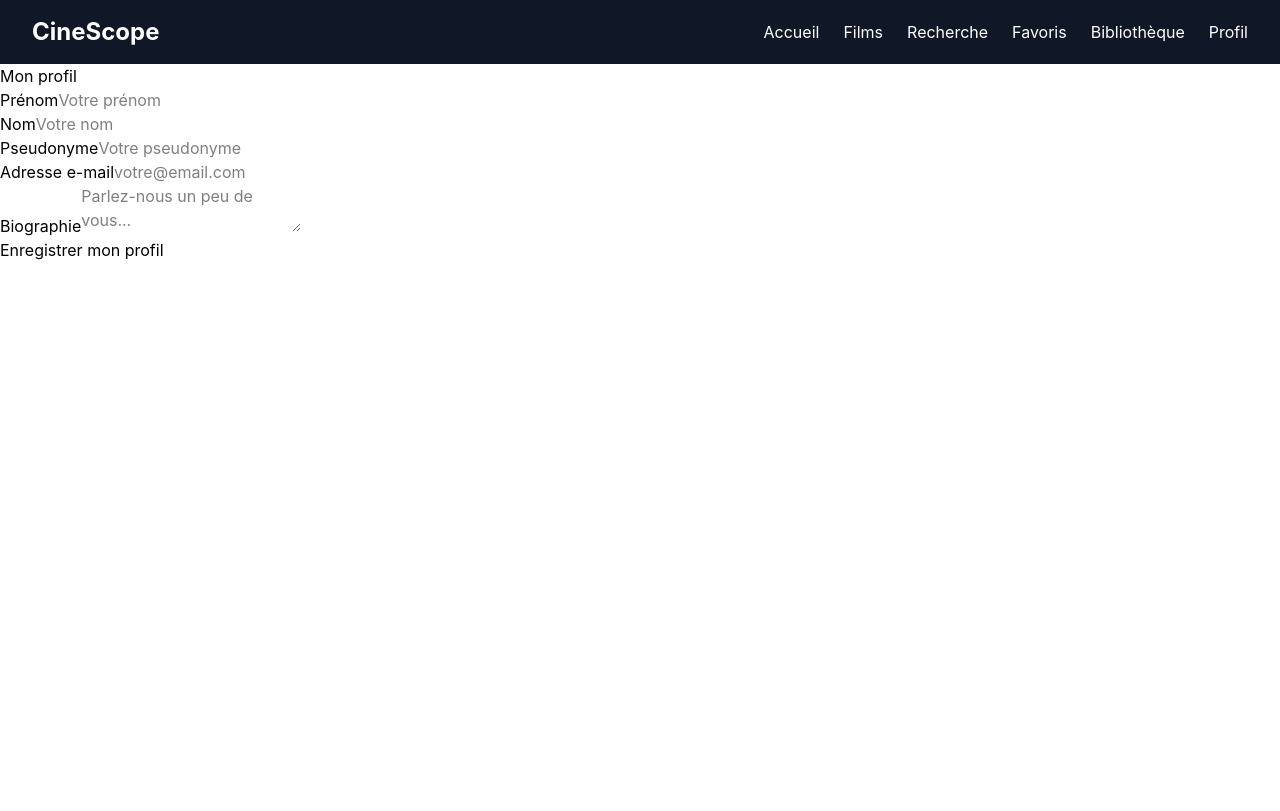
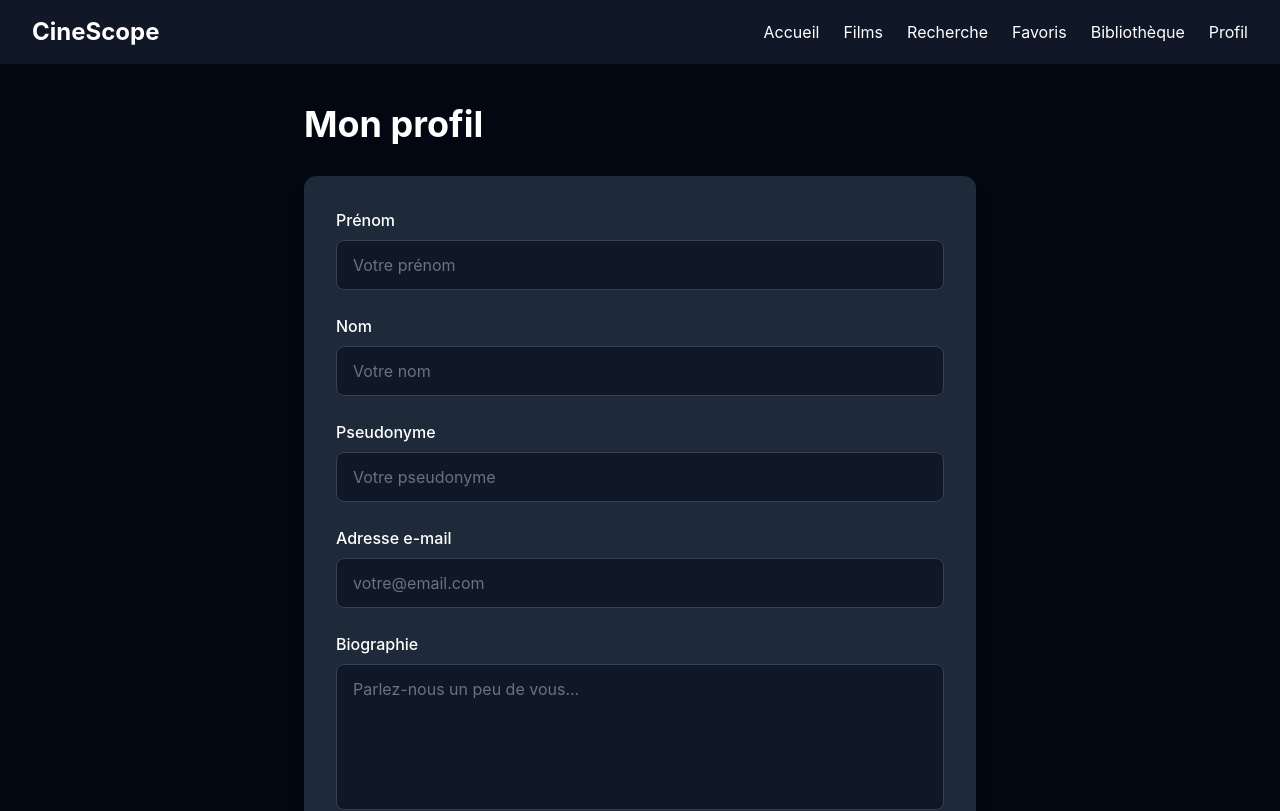
Before and after one commit to m-tschaen/Cinescope, a React (Vite) app: page /profile in a window 1280 px wide. Shown: the top 811 px of the page. Built offline with nearby package versions, Linux system fonts and the light colour scheme; no server answers.

Commit message:
Style library and profile

```diff
--- a/src/pages/Library.tsx
+++ b/src/pages/Library.tsx
@@ -15,9 +15,13 @@ function Library() {
   ]
 
   return (
-    <main>
-      <h1>Ma bibliothèque</h1>
+    <main className="min-h-screen bg-gray-950 px-6 py-10 text-white">
+      <div className="mx-auto max-w-7xl">
+        <h1 className="mb-10 text-4xl font-bold">
+          Ma bibliothèque
+        </h1>
 
+        <div className="space-y-10">
           {statuses.map((status) => {
             const movies = library.filter(
               (item) => item.status === status
@@ -25,16 +29,28 @@ function Library() {
 
             return (
               <section key={status}>
-            <h2>{status}</h2>
+                <h2 className="mb-5 text-2xl font-bold">
+                  {status}
+                </h2>
 
                 {movies.length === 0 ? (
-              <p>Aucun film dans cette liste.</p>
+                  <p className="rounded-xl bg-gray-800 p-6 text-gray-400">
+                    Aucun film dans cette liste.
+                  </p>
                 ) : (
-              movies.map((item) => (
-                <article key={item.movie.id}>
-                  <h3>{item.movie.title}</h3>
+                  <div className="grid grid-cols-1 gap-4 md:grid-cols-2 lg:grid-cols-3">
+                    {movies.map((item) => (
+                      <article
+                        key={item.movie.id}
+                        className="rounded-xl bg-gray-800 p-6 shadow-lg"
+                      >
+                        <h3 className="mb-2 text-xl font-bold">
+                          {item.movie.title}
+                        </h3>
 
-                  <p>Statut : {item.status}</p>
+                        <p className="mb-4 text-gray-400">
+                          Statut : {item.status}
+                        </p>
 
                         <select
                           value={item.status}
@@ -44,6 +60,7 @@ function Library() {
                               event.target.value as LibraryStatus
                             )
                           }
+                          className="mb-3 w-full cursor-pointer rounded-lg border border-gray-700 bg-gray-900 px-4 py-2 text-white outline-none focus:border-red-500"
                         >
                           <option value="À regarder">
                             À regarder
@@ -62,15 +79,19 @@ function Library() {
                           onClick={() =>
                             removeFromLibrary(item.movie.id)
                           }
+                          className="w-full cursor-pointer rounded-lg bg-red-600 px-4 py-2 font-medium hover:bg-red-700"
                         >
                           Retirer de la bibliothèque
                         </button>
                       </article>
-              ))
+                    ))}
+                  </div>
                 )}
               </section>
             )
           })}
+        </div>
+      </div>
     </main>
   )
 }
--- a/src/pages/Profile.tsx
+++ b/src/pages/Profile.tsx
@@ -50,12 +50,24 @@ function Profile() {
   }
 
   return (
-    <main>
-      <h1>Mon profil</h1>
+    <main className="min-h-screen bg-gray-950 px-6 py-10 text-white">
+      <div className="mx-auto max-w-2xl">
+        <h1 className="mb-8 text-4xl font-bold">
+          Mon profil
+        </h1>
 
-      <form onSubmit={handleSubmit}>
+        <form
+          onSubmit={handleSubmit}
+          className="space-y-6 rounded-xl bg-gray-800 p-8 shadow-lg"
+        >
           <div>
-          <label htmlFor="firstName">Prénom</label>
+            <label
+              htmlFor="firstName"
+              className="mb-2 block font-medium"
+            >
+              Prénom
+            </label>
+
             <input
               id="firstName"
               type="text"
@@ -71,15 +83,24 @@ function Profile() {
                   }))
                 }
               }}
+              className="w-full rounded-lg border border-gray-700 bg-gray-900 px-4 py-3 text-white outline-none placeholder:text-gray-500 focus:border-red-500"
             />
 
             {errors.firstName && (
-            <p>{errors.firstName}</p>
+              <p className="mt-2 text-sm text-red-400">
+                {errors.firstName}
+              </p>
             )}
           </div>
 
           <div>
-          <label htmlFor="lastName">Nom</label>
+            <label
+              htmlFor="lastName"
+              className="mb-2 block font-medium"
+            >
+              Nom
+            </label>
+
             <input
               id="lastName"
               type="text"
@@ -95,15 +116,24 @@ function Profile() {
                   }))
                 }
               }}
+              className="w-full rounded-lg border border-gray-700 bg-gray-900 px-4 py-3 text-white outline-none placeholder:text-gray-500 focus:border-red-500"
             />
 
             {errors.lastName && (
-            <p>{errors.lastName}</p>
+              <p className="mt-2 text-sm text-red-400">
+                {errors.lastName}
+              </p>
             )}
           </div>
 
           <div>
-          <label htmlFor="username">Pseudonyme</label>
+            <label
+              htmlFor="username"
+              className="mb-2 block font-medium"
+            >
+              Pseudonyme
+            </label>
+
             <input
               id="username"
               type="text"
@@ -119,15 +149,24 @@ function Profile() {
                   }))
                 }
               }}
+              className="w-full rounded-lg border border-gray-700 bg-gray-900 px-4 py-3 text-white outline-none placeholder:text-gray-500 focus:border-red-500"
             />
 
             {errors.username && (
-            <p>{errors.username}</p>
+              <p className="mt-2 text-sm text-red-400">
+                {errors.username}
+              </p>
             )}
           </div>
 
           <div>
-          <label htmlFor="email">Adresse e-mail</label>
+            <label
+              htmlFor="email"
+              className="mb-2 block font-medium"
+            >
+              Adresse e-mail
+            </label>
+
             <input
               id="email"
               type="text"
@@ -146,31 +185,48 @@ function Profile() {
                   }))
                 }
               }}
+              className="w-full rounded-lg border border-gray-700 bg-gray-900 px-4 py-3 text-white outline-none placeholder:text-gray-500 focus:border-red-500"
             />
 
             {errors.email && (
-            <p>{errors.email}</p>
+              <p className="mt-2 text-sm text-red-400">
+                {errors.email}
+              </p>
             )}
           </div>
 
           <div>
-          <label htmlFor="bio">Biographie</label>
+            <label
+              htmlFor="bio"
+              className="mb-2 block font-medium"
+            >
+              Biographie
+            </label>
+
             <textarea
               id="bio"
               placeholder="Parlez-nous un peu de vous..."
               value={bio}
               onChange={(event) => setBio(event.target.value)}
+              rows={5}
+              className="w-full resize-none rounded-lg border border-gray-700 bg-gray-900 px-4 py-3 text-white outline-none placeholder:text-gray-500 focus:border-red-500"
             />
           </div>
 
-        <button type="submit">
+          <button
+            type="submit"
+            className="w-full cursor-pointer rounded-lg bg-red-600 px-5 py-3 font-medium text-white hover:bg-red-700"
+          >
             Enregistrer mon profil
           </button>
         </form>
 
         {success && (
-        <p>Profil enregistré avec succès.</p>
+          <p className="mt-6 rounded-lg bg-green-950 p-4 text-green-300">
+            Profil enregistré avec succès.
+          </p>
         )}
+      </div>
     </main>
   )
 }
```
Lines whose indentation alone changed are shown as unchanged.
